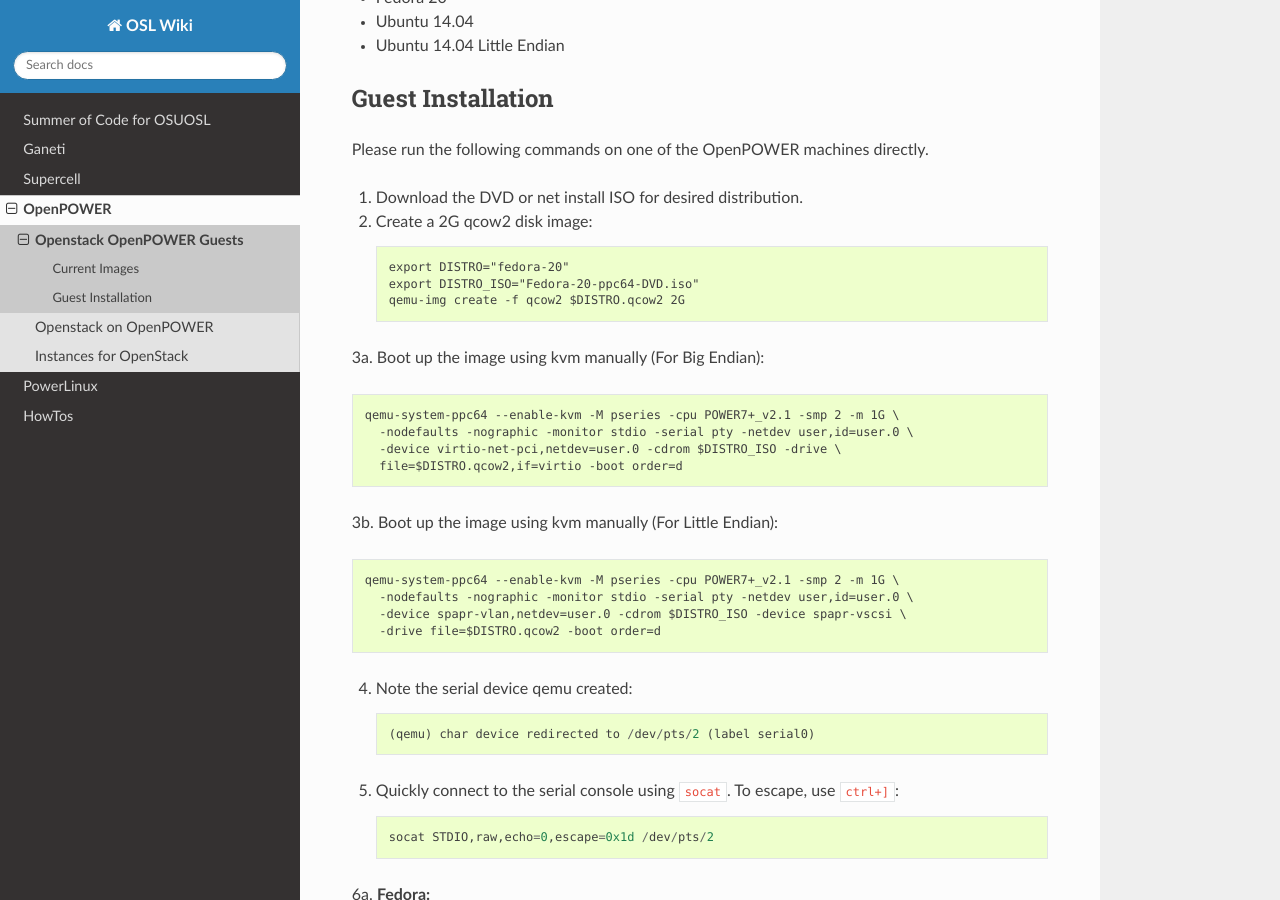
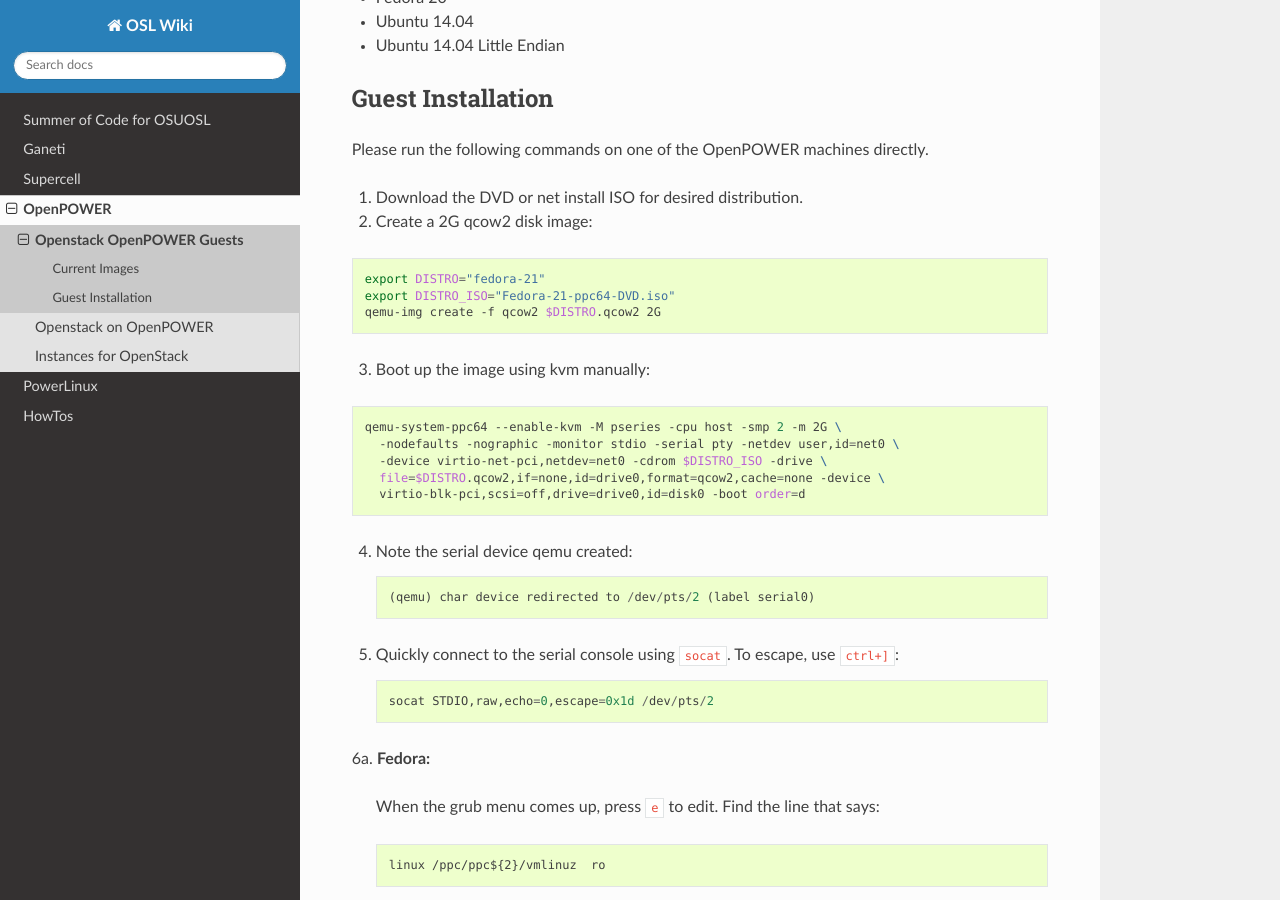
Before and after one commit to osuosl/wiki, a Sphinx documentation site: the page built from source/openpower/guests.rst, in a window 1280 px wide and 900 px high, scrolled down 619 px. Built offline with Sphinx 7.4.7 and the Read the Docs theme 2.0.0, drawn with Linux system fonts in a browser that asks for light colours.

Commit message:
Update qemu commands to run
This switches to using the virtio-blk-pci bus which improves speed and
stability and matches how openstack/libvirt runs qemu.

```diff
--- a/source/openpower/guests.rst
+++ b/source/openpower/guests.rst
@@ -39,25 +39,23 @@ Guest Installation
 Please run the following commands on one of the OpenPOWER machines directly.
 
 1. Download the DVD or net install ISO for desired distribution.
-2. Create a 2G qcow2 disk image::
+2. Create a 2G qcow2 disk image:
 
-    export DISTRO="fedora-20"
-    export DISTRO_ISO="Fedora-20-ppc64-DVD.iso"
+.. code-block:: bash
+
+    export DISTRO="fedora-21"
+    export DISTRO_ISO="Fedora-21-ppc64-DVD.iso"
     qemu-img create -f qcow2 $DISTRO.qcow2 2G
 
-3a. Boot up the image using kvm manually (For Big Endian)::
+3. Boot up the image using kvm manually:
 
-    qemu-system-ppc64 --enable-kvm -M pseries -cpu POWER7+_v2.1 -smp 2 -m 1G \
-      -nodefaults -nographic -monitor stdio -serial pty -netdev user,id=user.0 \
-      -device virtio-net-pci,netdev=user.0 -cdrom $DISTRO_ISO -drive \
-      file=$DISTRO.qcow2,if=virtio -boot order=d
+.. code-block:: bash
 
-3b. Boot up the image using kvm manually (For Little Endian)::
-
-    qemu-system-ppc64 --enable-kvm -M pseries -cpu POWER7+_v2.1 -smp 2 -m 1G \
-      -nodefaults -nographic -monitor stdio -serial pty -netdev user,id=user.0 \
-      -device spapr-vlan,netdev=user.0 -cdrom $DISTRO_ISO -device spapr-vscsi \
-      -drive file=$DISTRO.qcow2 -boot order=d
+    qemu-system-ppc64 --enable-kvm -M pseries -cpu host -smp 2 -m 2G \
+      -nodefaults -nographic -monitor stdio -serial pty -netdev user,id=net0 \
+      -device virtio-net-pci,netdev=net0 -cdrom $DISTRO_ISO -drive \
+      file=$DISTRO.qcow2,if=none,id=drive0,format=qcow2,cache=none -device \
+      virtio-blk-pci,scsi=off,drive=drive0,id=disk0 -boot order=d
 
 4. Note the serial device qemu created::
 
```
